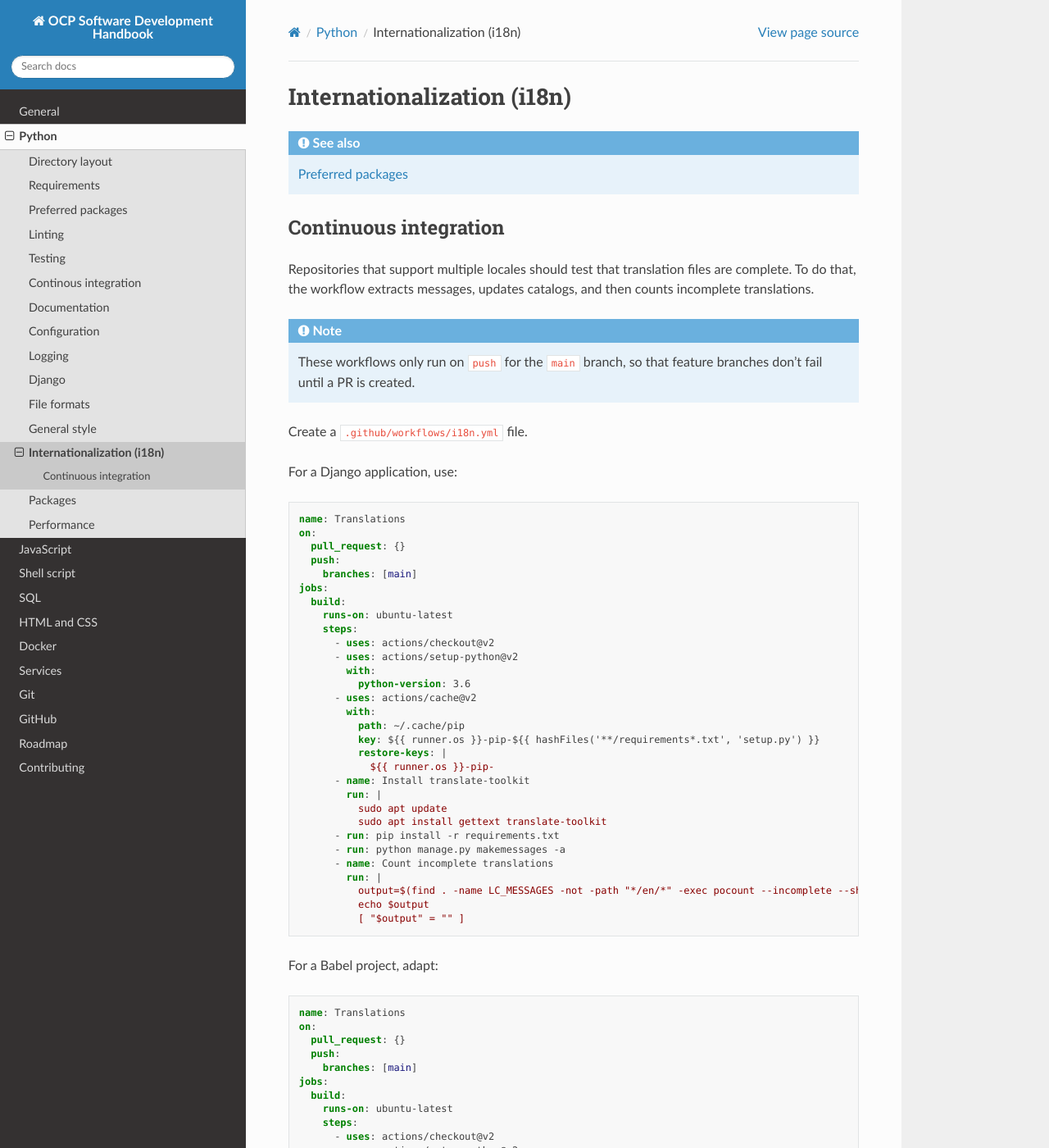
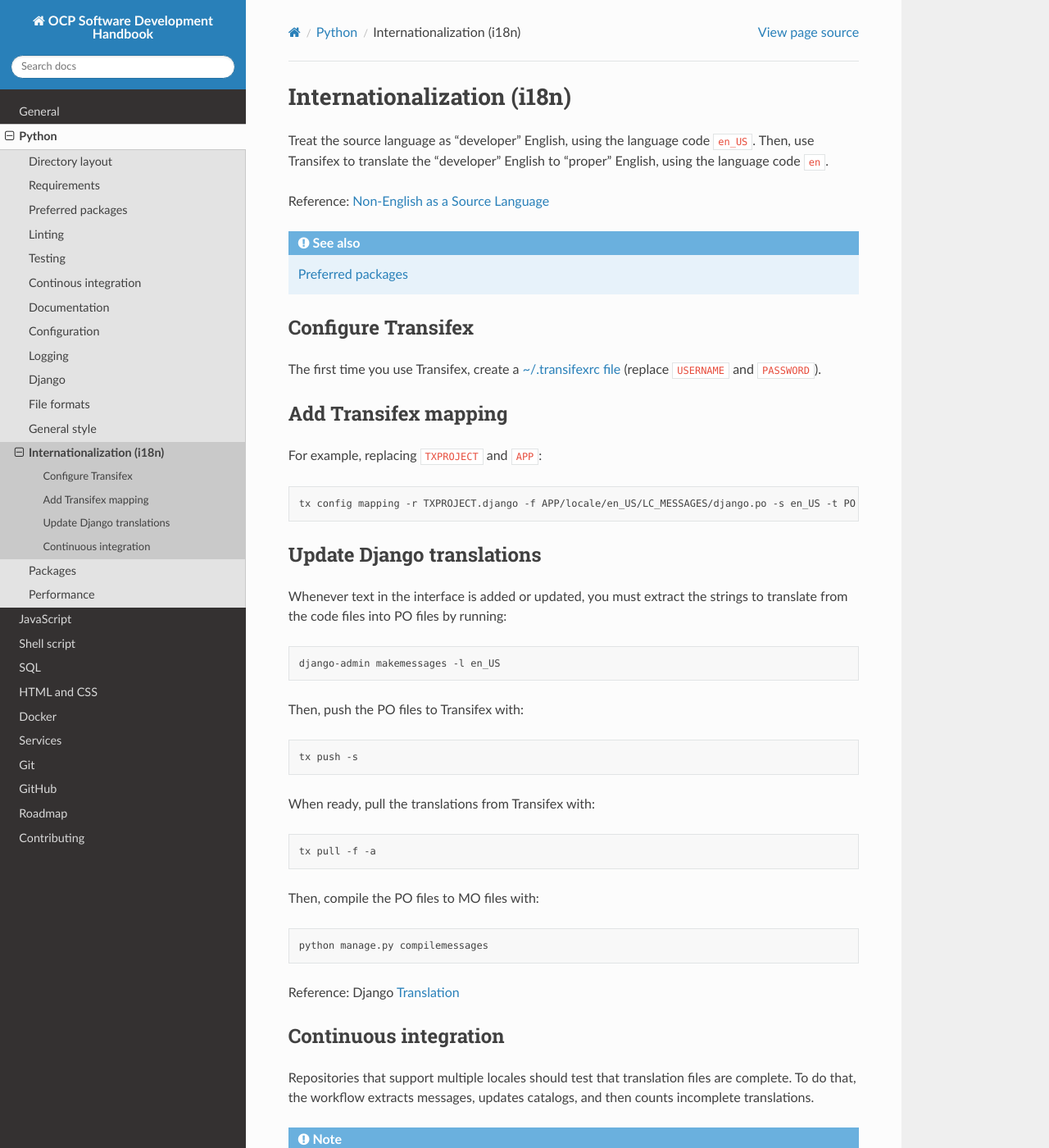
Before and after one commit to open-contracting/software-development-handbook, a Sphinx documentation site: the page built from docs/python/i18n.rst, in a window 1280 px wide and 1400 px high. Shown: the whole window at 82% size. Built offline with Sphinx 7.4.7 and the Read the Docs theme 2.0.0, drawn with Linux system fonts in a browser that asks for light colours.

Commit message:
python/i18n: Add instructions for Django

```diff
--- a/docs/python/django.rst
+++ b/docs/python/django.rst
@@ -137,6 +137,10 @@ This template is based on the `default settings.py file <https://github.com/djan
 .. literalinclude:: samples/settings.py
    :language: python
 
+.. seealso::
+
+   The ``LANGUAGE_CODE`` is ``en-us``. See :doc:`i18n` for details.
+
 .. _django-performance:
 
 Performance
--- a/docs/python/i18n.rst
+++ b/docs/python/i18n.rst
@@ -1,9 +1,56 @@
 Internationalization (i18n)
 ===========================
+
+Treat the source language as "developer" English, using the language code ``en_US``. Then, use Transifex to translate the "developer" English to "proper" English, using the language code ``en``.
+
+Reference: `Non-English as a Source Language <https://docs.transifex.com/localization-tips-workflows/non-english-as-a-source-language>`__
 
 .. seealso::
 
    :doc:`preferences`
+
+Configure Transifex
+-------------------
+
+The first time you use Transifex, create a `~/.transifexrc file <https://docs.transifex.com/client/client-configuration#~/-transifexrc>`__ (replace ``USERNAME`` and ``PASSWORD``).
+
+Add Transifex mapping
+---------------------
+
+For example, replacing ``TXPROJECT`` and ``APP``:
+
+.. code:: bash
+
+   tx config mapping -r TXPROJECT.django -f APP/locale/en_US/LC_MESSAGES/django.po -s en_US -t PO 'APP/locale/<lang>/LC_MESSAGES/django.po'
+
+Update Django translations
+--------------------------
+
+Whenever text in the interface is added or updated, you must extract the strings to translate from the code files into PO files by running:
+
+.. code:: bash
+
+   django-admin makemessages -l en_US
+
+Then, push the PO files to Transifex with:
+
+.. code:: bash
+
+   tx push -s
+
+When ready, pull the translations from Transifex with:
+
+.. code:: bash
+
+   tx pull -f -a
+
+Then, compile the PO files to MO files with:
+
+.. code:: bash
+
+   python manage.py compilemessages
+
+Reference: Django `Translation <https://docs.djangoproject.com/en/3.2/topics/i18n/translation/>`__
 
 .. _i18n-ci:
 
```
